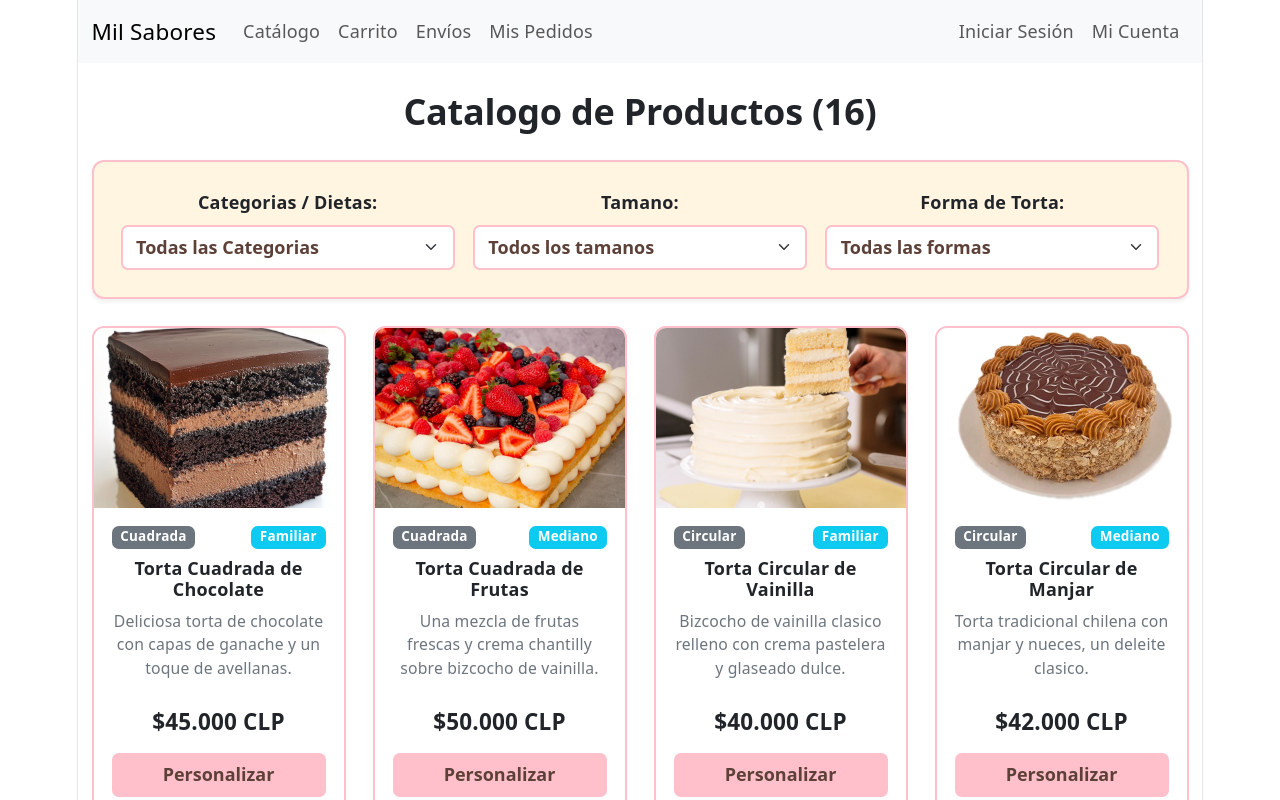
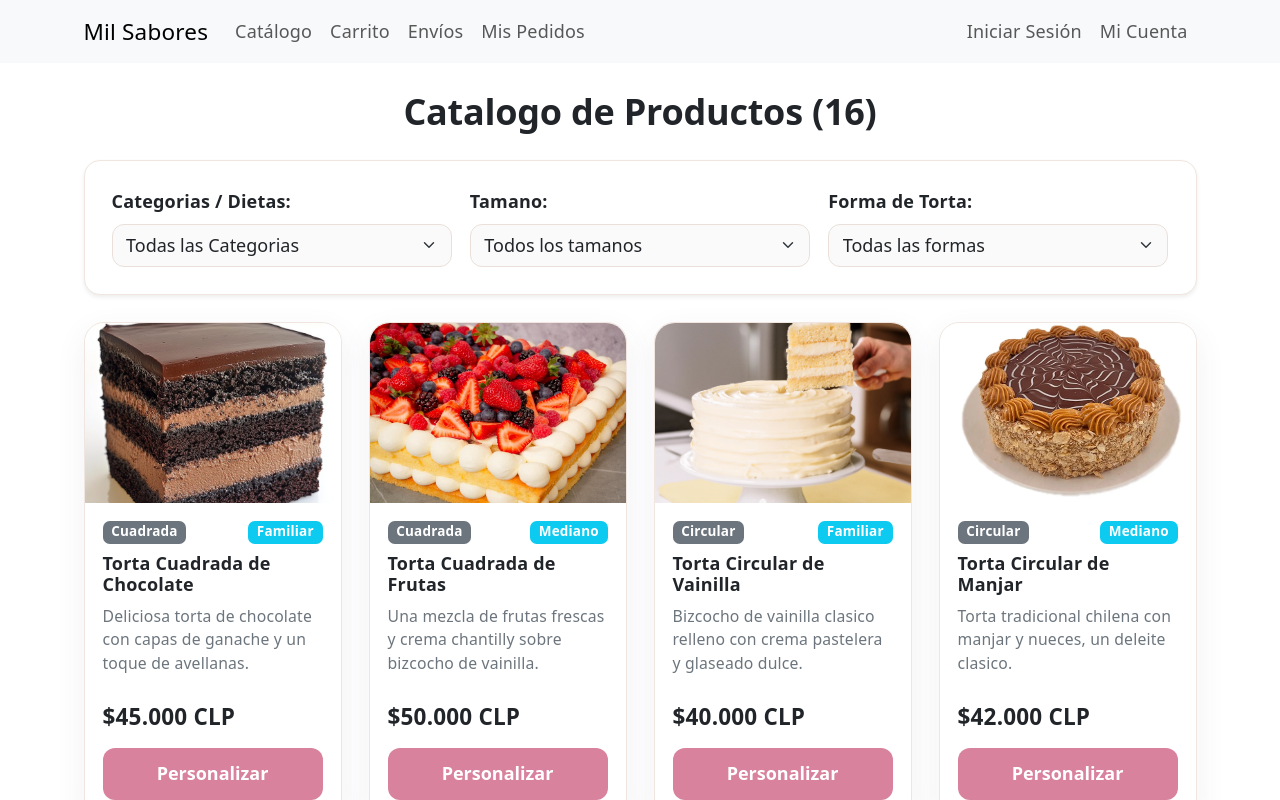
Before and after one commit to Tan1aSilva/Pasteleria_MS, a React (Vite) app: page /catalogo in a window 1280 px wide. Shown: the top 800 px of the page. Built offline with nearby package versions, Linux system fonts and the light colour scheme.

Commit message:
style: modularizacion de estilos y aplicacion de paleta de colores en Navbar y Catalogo

```diff
--- a/src/index.css
+++ b/src/index.css
@@ -55,12 +55,10 @@ body {
 }
 
 #root {
-  width: 1126px;
+  width: 100%;
   max-width: 100%;
   margin: 0 auto;
-  text-align: center;
-  border-inline: 1px solid var(--border);
-  min-height: 100svh;
+  min-height: 100vh;
   display: flex;
   flex-direction: column;
   box-sizing: border-box;
--- a/src/pages/catalogo/catalogo.jsx
+++ b/src/pages/catalogo/catalogo.jsx
@@ -21,7 +21,7 @@ function Catalogo() {
     const [mensajeEspecial, setMensajeEspecial] = useState('');
     const [mostrarModal, setMostrarModal] = useState(false);
 
-    // FILTRADO COMBINADO
+
     const productosFiltrados = inventario.filter((item) => {
         const coincideCategoria = filtroCategoria === 'Todas' || item.categoria === filtroCategoria;
         const coincideTamano = filtroTamano === 'Todos' || item.tamano === filtroTamano;
@@ -46,7 +46,6 @@ function Catalogo() {
             <Container className="py-4">
                 <h2 className="text-center text-chocolate mb-4 fw-bold">Catalogo de Productos ({productosFiltrados.length})</h2>
 
-                {/* PANEL DE FILTROS */}
                 <Card className={`p-4 mb-4 shadow-sm ${estilos.tarjetaFiltros}`}>
                     <Row className="g-3">
                         <Col md={4}>
@@ -89,7 +88,6 @@ function Catalogo() {
                     </Row>
                 </Card>
 
-                {/* GRILLA DE PRODUCTOS */}
                 <Row className="g-4">
                     {productosFiltrados.map((item) => (
                         <Col key={item.id} sm={6} lg={3}>
--- a/src/pages/catalogo/catalogo.module.css
+++ b/src/pages/catalogo/catalogo.module.css
@@ -1,80 +1,75 @@
+.contenedor {
+    background-color: #FAF4F0;
+    min-height: 80vh;
+    padding: 2rem 0;
+}
+
+.tituloPurpura {
+    color: #6B4E71;
+    font-weight: bold;
+}
+
 .tarjetaFiltros {
-    background-color: #FFF5E1 !important;
-    border: 2px solid #FFC0CB !important;
-    border-radius: 12px;
+    background-color: #FFFFFF;
+    border-radius: 16px;
+    border: 1px solid #F0E6DF;
+    box-shadow: 0 10px 30px rgba(107, 78, 113, 0.08);
 }
 
 .selectRosa {
-    border: 2px solid #FFC0CB !important;
-    color: #5D4037 !important;
-    font-weight: 600;
-    background-color: #ffffff !important;
+    border-radius: 12px;
+    border: 1.5px solid #EAE0D9;
+    background-color: #FAFAFA;
+    transition: all 0.2s ease;
 }
 
 .selectRosa:focus {
-    border-color: #8B4513 !important;
-    box-shadow: 0 0 0 0.25rem rgba(139, 69, 19, 0.2) !important;
+    background-color: #FFFFFF;
+    border-color: #D8829D;
+    box-shadow: 0 0 0 0.25rem rgba(216, 130, 157, 0.2);
 }
 
 .cardProducto {
-    border: 2px solid #FFC0CB !important;
-    border-radius: 12px;
-    overflow: hidden;
+    background-color: #FFFFFF;
+    border-radius: 20px;
+    border: 1px solid #F0E6DF;
+    box-shadow: 0 10px 30px rgba(107, 78, 113, 0.08);
     transition: transform 0.2s ease, box-shadow 0.2s ease;
-    display: flex;
-    flex-direction: column;
     height: 100%;
 }
 
 .cardProducto:hover {
     transform: translateY(-4px);
-    box-shadow: 0 8px 16px rgba(139, 69, 19, 0.15) !important;
+    box-shadow: 0 14px 35px rgba(107, 78, 113, 0.12);
 }
 
 .contenedorImagen {
     width: 100%;
-    height: 180px !important;
-    max-height: 180px !important;
+    height: 180px;
     overflow: hidden;
-    background-color: #ffffff;
+    border-top-left-radius: 20px;
+    border-top-right-radius: 20px;
 }
 
 .imagenCard {
-    width: 100% !important;
-    height: 100% !important;
-    object-fit: cover !important;
-    object-position: center !important;
-    display: block !important;
-}
-
-/* ESTILOS DEL MODAL Y BOTONES */
-.imagenModal {
-    max-height: 220px;
     width: 100%;
+    height: 100%;
     object-fit: cover;
-    border-radius: 8px;
 }
 
 .btnRosa {
-    background-color: #FFC0CB !important;
-    border: 2px solid #FFC0CB !important;
-    color: #5D4037 !important;
-    font-weight: bold;
+    background-color: #D8829D;
+    color: #FFFFFF;
+    border: none;
+    border-radius: 12px;
+    padding: 0.7rem 1rem;
+    font-weight: 600;
+    transition: all 0.2s ease;
 }
 
 .btnRosa:hover {
-    background-color: #e6acb6 !important;
+    background-color: #C4718B;
+    color: #FFFFFF;
+    transform: translateY(-1px);
+    box-shadow: 0 4px 12px rgba(216, 130, 157, 0.3);
 }
-
-.modalHeader {
-    background-color: #FFC0CB;
-}
-.imagenModal {
-    width: 100%;
-    max-height: 320px !important;
-    object-fit: contain !important;
-    background-color: #FFF5E1;
-    border: 2px solid #FFC0CB;
-    border-radius: 12px;
-    padding: 8px;
-}
```
